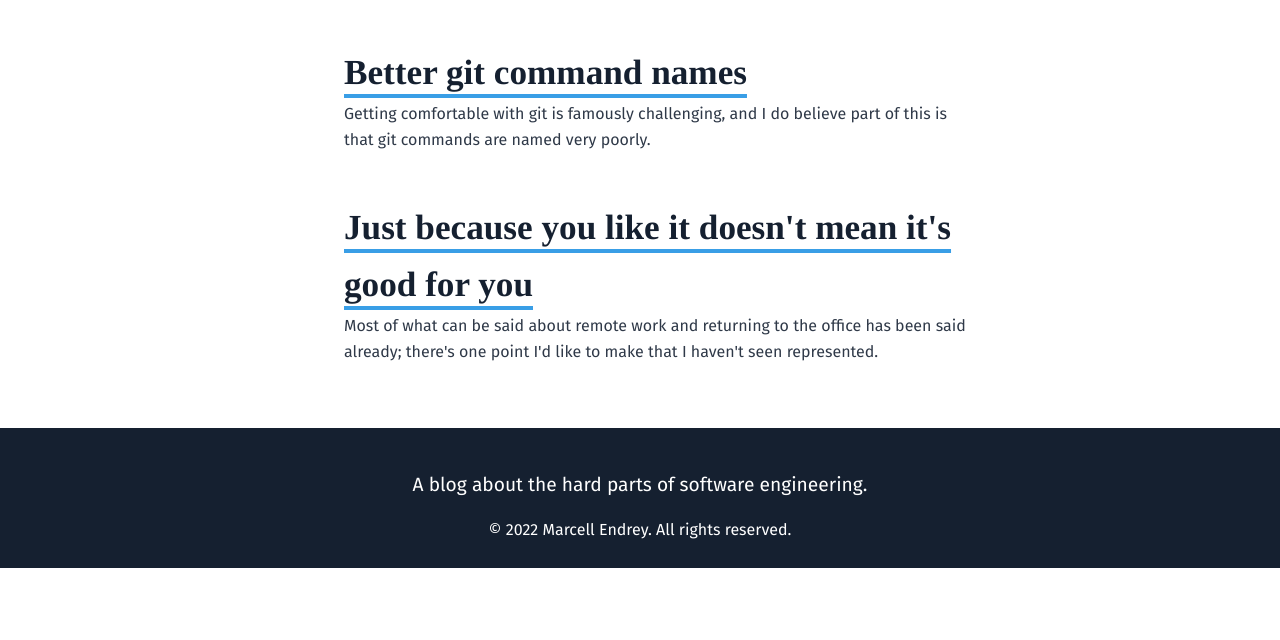
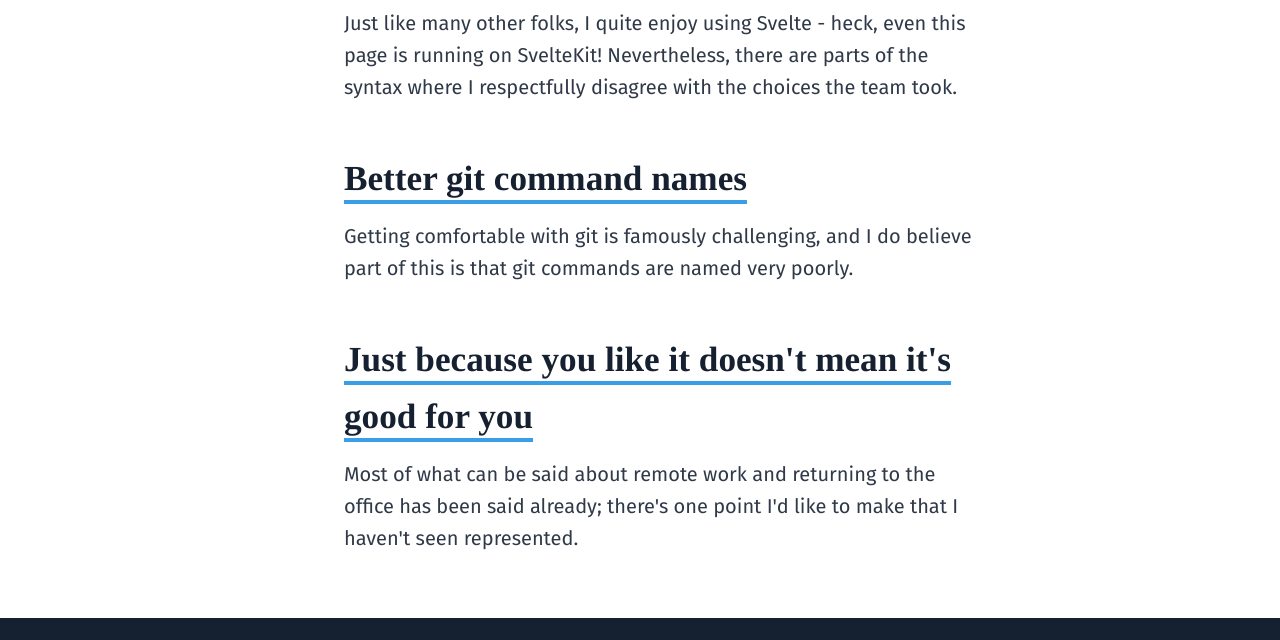
Before and after one commit to endreymarcell/namingthings, an Astro site: page / in a window 1280 px wide. Shown: the part 807-1447 px from the top of the page. Before the commit the page ends 1375 px from the top, so only its background shows below. Built offline with nearby package versions, Linux system fonts and the light colour scheme; Astro itself is replaced by a stand-in of ours; a web font is replaced by a local one.

Commit message:
chore: styling even more things

```diff
--- a/src/components/Footer.astro
+++ b/src/components/Footer.astro
@@ -4,7 +4,7 @@
 
 <footer>
   <div id="tagline">A blog about the hard parts of software engineering.</div>
-  <div>&copy; {today.getFullYear()} Marcell Endrey. All rights reserved.</div>
+  <div id="copyright">&copy; {today.getFullYear()} Marcell Endrey. All rights reserved.</div>
 </footer>
 <style>
   footer {
@@ -18,4 +18,8 @@
     font-size: 1.2rem;
     line-height: 4rem;
   }
+
+  #copyright {
+    font-size: 0.7em;
+  }
 </style>
--- a/src/components/Header.astro
+++ b/src/components/Header.astro
@@ -10,7 +10,7 @@
   <nav>
     <HeaderLink href="/">Blog</HeaderLink>
     <HeaderLink href="/about">About</HeaderLink>
-    <HeaderLink href="/quotes">Qoutes</HeaderLink>
+    <!-- <HeaderLink href="/quotes">Quotes</HeaderLink> -->
   </nav>
 </header>
 
@@ -29,6 +29,7 @@
     font-size: 3rem;
     font-weight: normal;
     text-transform: uppercase;
+    text-decoration: none;
   }
 
   nav {
--- a/src/layouts/BlogPost.astro
+++ b/src/layouts/BlogPost.astro
@@ -19,8 +19,24 @@
   <article>
     {heroImage && <img width={720} height={360} src={heroImage} alt="" />}
     <h1 class="title">{title}</h1>
-    {pubDate && <time>{pubDate.substring(0, 10)}</time>}
-    <hr />
+    {
+      pubDate && (
+        <time>
+          <strong>Published:</strong> {pubDate.substring(0, 10)}
+        </time>
+      )
+    }
     <slot />
   </article>
 </BaseLayout>
+
+<style>
+  h1 {
+    font-size: 3rem;
+    margin-top: 1rem;
+  }
+
+  time {
+    font-size: 0.8rem;
+  }
+</style>
--- a/src/pages/index.astro
+++ b/src/pages/index.astro
@@ -38,6 +38,7 @@
 
   h3 {
     font-size: 2.2rem;
+    margin-bottom: 0.8rem;
   }
 
   h3 a {
--- a/src/styles/global.css
+++ b/src/styles/global.css
@@ -5,7 +5,7 @@
   font-family: var(--primary-font);
   -moz-osx-font-smoothing: grayscale;
   -webkit-font-smoothing: antialiased;
-  font-size: 1rem;
+  font-size: 1.25rem;
   line-height: 1.6;
 }
 
@@ -19,7 +19,68 @@
   margin: 0;
 }
 
+h2 {
+  text-decoration: underline;
+  text-decoration-color: var(--accent);
+  text-underline-offset: 10px;
+  text-decoration-thickness: 5px;
+}
+
 a {
   color: var(--black);
   text-decoration: none;
 }
+
+p {
+  --indent: -1.5rem;
+  text-indent: var(--indent);
+  margin-left: calc(-1 * var(--indent));
+}
+
+p a {
+  font-weight: 600;
+  color: var(--colorful);
+}
+
+blockquote {
+  display: flex;
+  margin-left: 0;
+  padding: 0.8rem;
+  border-radius: 20px;
+
+  font-family: "Georgia", serif;
+  font-style: italic;
+  font-size: 1.2rem;
+  background-color: var(--quote-background);
+  width: 100%;
+}
+
+blockquote::before {
+  content: "“";
+  font-size: 6rem;
+  line-height: 3rem;
+  margin-top: 1rem;
+  margin-bottom: -1rem;
+  color: var(--text-title);
+}
+
+blockquote p {
+  text-indent: initial;
+}
+
+code {
+  color: var(--black);
+  font-size: 1rem;
+  padding: 0.2rem 0.3rem;
+  border-radius: 4px;
+  background: var(--code-background);
+}
+
+pre {
+  padding: 0.5rem;
+  line-height: initial;
+}
+
+pre code {
+  background: initial;
+}
--- a/src/styles/variables.css
+++ b/src/styles/variables.css
@@ -10,7 +10,8 @@
   --paper: var(--background);
 
   --background: var(--white);
-  --code-background: var(--lightBackground);
+  --quote-background: #f3f4f5;
+  --code-background: #f3f4f5;
 
   --title-font: "Fira Sans light", sans-serif;
   --heading-font: "Fira Sans black", Times, serif;
```
